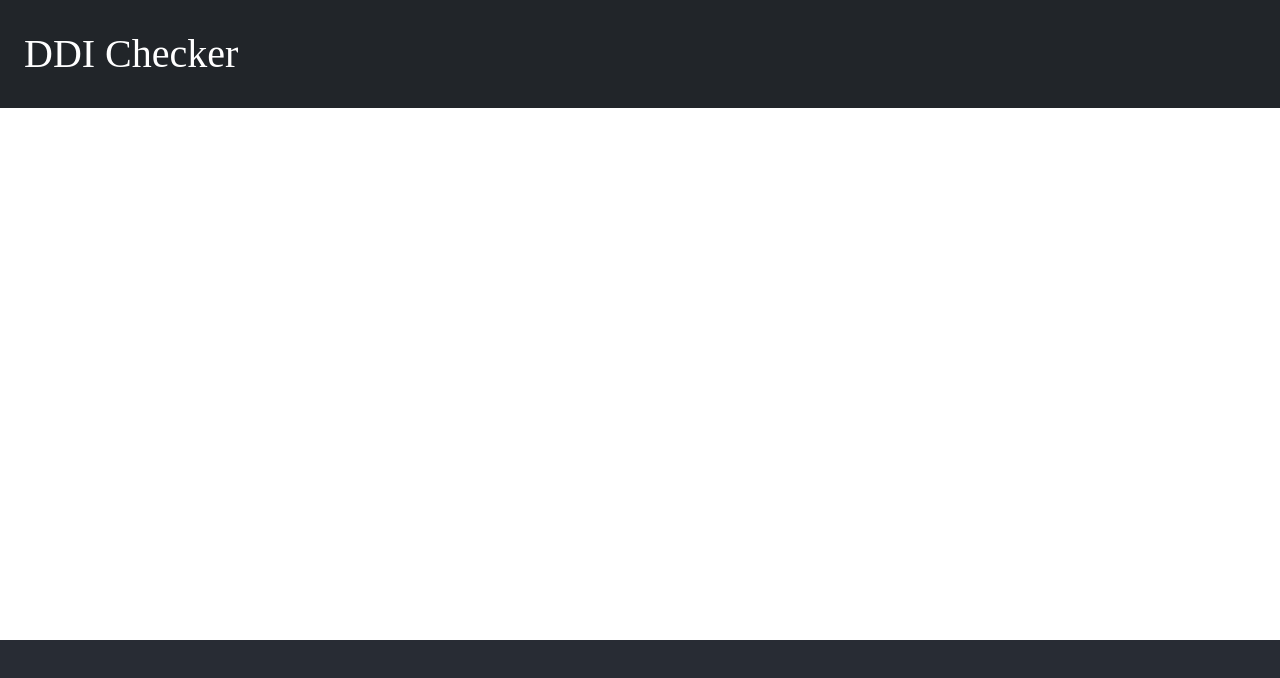
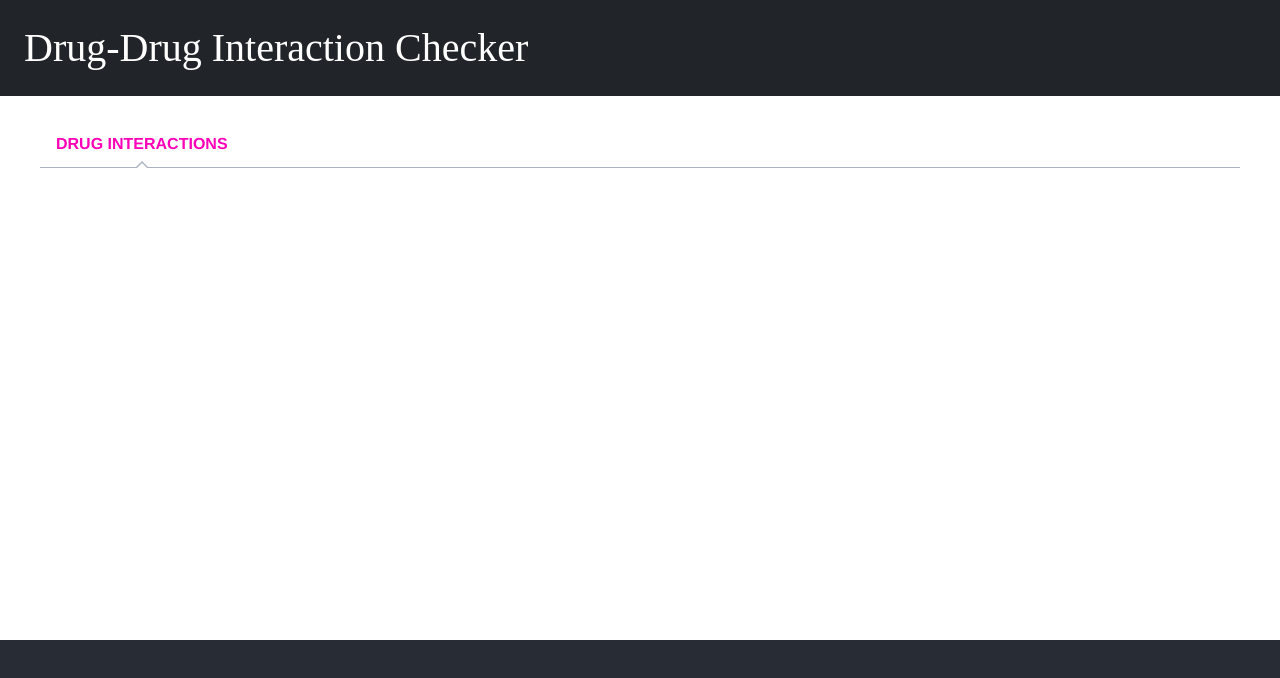
Before and after one commit to Cheenou13/drug-drug-interaction, a React (Vite) app in the folder ddi-ui/: page / in a window 1280 px wide. Shown: the top 678 px of the page. Built offline with nearby package versions, Linux system fonts and the light colour scheme; the HTML template or start-up script is replaced by a standard one.

Commit message:
added RxForm component to manage the form request content

```diff
--- a/ddi-ui/src/App.jsx
+++ b/ddi-ui/src/App.jsx
@@ -3,6 +3,8 @@ import { useState } from 'react'
 // import viteLogo from '/vite.svg'
 import './components/Nav.jsx'
 import Nav from './components/Nav.jsx'
+import InteractionLabel from './components/DrugLabel.jsx'
+import RxForm from './components/RxForm.jsx'
 
 function App() {
   const [count, setCount] = useState(0)
@@ -11,7 +13,10 @@ function App() {
     <div className='content-container'>
       <Nav></Nav>
       <div className='form-content interax-form-content'>
-
+        <div className='form-container'>
+          <InteractionLabel></InteractionLabel>
+          <RxForm></RxForm>
+        </div>
       </div>
     </div>
   )
--- a/ddi-ui/src/components/DrugLabel.jsx
+++ b/ddi-ui/src/components/DrugLabel.jsx
@@ -0,0 +1,15 @@
+const InteractionLabel = () => {
+
+    return (
+        <>
+            {/* <h2>Hell world</h2> */}
+            <ul className="nav nav-tabs search-tabs">
+                    <li className="nav-item">
+                        <a className="nav-link active" href="/">Drug Interactions</a>
+                    </li>
+            </ul>
+        </>
+    )
+}
+
+export default InteractionLabel;
--- a/ddi-ui/src/components/Nav.jsx
+++ b/ddi-ui/src/components/Nav.jsx
@@ -3,7 +3,7 @@ const Nav = () => {
     return (
         <>
             <div className="content-header flex-sm-header items-header-center">
-                <h1 className=" text-[#fff] font-[lighter] p-0 m-0 auto-mr">DDI Checker</h1>
+                <h1 className=" text-[#fff] font-[lighter] p-0 m-0 auto-mr">Drug-Drug Interaction Checker</h1>
             </div>
         </>
     )
--- /dev/null
+++ b/ddi-ui/src/components/RxForm.jsx
@@ -0,0 +1,14 @@
+
+
+const RxForm = () => {
+
+    return (
+        <>
+            <div className="form-row interax-form-row">
+
+            </div>
+        </>
+    )
+}
+
+export default RxForm;
--- a/ddi-ui/src/index.css
+++ b/ddi-ui/src/index.css
@@ -25,6 +25,7 @@ body {
 
 h1, .h1 {
   font-size: 2.5rem;
+  line-height: 1.2;
 }
 
 main {
@@ -62,3 +63,119 @@ main {
   padding: 1.5rem;
   margin: 0;
 }
+
+.form-container {
+  max-width: 1200px;
+  margin: 0 auto;
+}
+a {
+  color: #00b0f2;
+  text-decoration: none;
+  background-color: transparent;
+}
+ul {
+  margin-top: 0;
+  margin-bottom: 1rem;
+}
+.nav {
+  display: flex;
+  flex-wrap: wrap;
+  padding-left: 0;
+  margin-bottom: 0;
+  list-style: none;
+}
+
+.nav-link {
+  display: block;
+  padding: .5rem 1rem;
+}
+
+.nav-tabs .nav-item {
+  margin-bottom: 0;
+}
+
+.search-tabs {
+  margin-bottom: 1.25rem;
+  flex-wrap: nowrap;
+}
+
+.nav-tabs {
+  border-bottom: 1px solid #dee2e6;
+}
+
+.nav-tabs {
+  border-bottom: 1px solid #aab3c1;
+  background-color: inherit;
+}
+
+.search-tabs .nav-link.active {
+  color: #ff00b8;
+}
+
+.nav-tabs .nav-link.active {
+  font-weight: 700;
+  border-color: #dee2e6 #dee2e6 #fff;
+}
+
+.search-tabs .nav-link {
+  text-align: center;
+}
+
+.nav-tabs .nav-link {
+  background-color: inherit !important;
+  border: none;
+  text-transform: uppercase;
+  transition: color .15s ease-in-out;
+  padding: .75rem 1rem;
+  position: relative;
+}
+
+.nav-tabs .nav-link {
+  margin-bottom: -1px;
+  border-top-left-radius: .25rem;
+  border-top-right-radius: .25rem;
+}
+
+.nav-tabs .nav-link.active:before {
+  content: '';
+  width: 0;
+  height: 0;
+  position: absolute;
+  left: calc(50% - 7px);
+  bottom: 0;
+  border-left: 7px solid transparent;
+  border-right: 7px solid transparent;
+  border-bottom: 7px solid #aab3c1;
+}
+
+.nav-tabs .nav-link.active:after {
+  content: '';
+  width: 0;
+  height: 0;
+  position: absolute;
+  left: calc(50% - 7px);
+  bottom: -1.5px;
+  border-left: 7px solid transparent;
+  border-right: 7px solid transparent;
+  border-bottom: 7px solid #fff;
+}
+
+/* ***********************************************************Interax form row ***********************************************/
+.content-container .form-content.interax-form-content
+.interax-form-row, .interaction-search-container .interax-form-row{
+  flex-wrap: nowrap;
+  align-items: flex-start;
+  margin: 0;
+}
+
+.form-content .form-row {
+  display: flex;
+  flex-wrap: nowrap;
+}
+
+.form-row {
+  display: flex;
+  flex-wrap: wrap;
+  margin-right: 5px;
+  margin-left: 5px;
+}
```
Also changed, not shown: ddi-ui/src/components/DDIBody.jsx (deleted).
